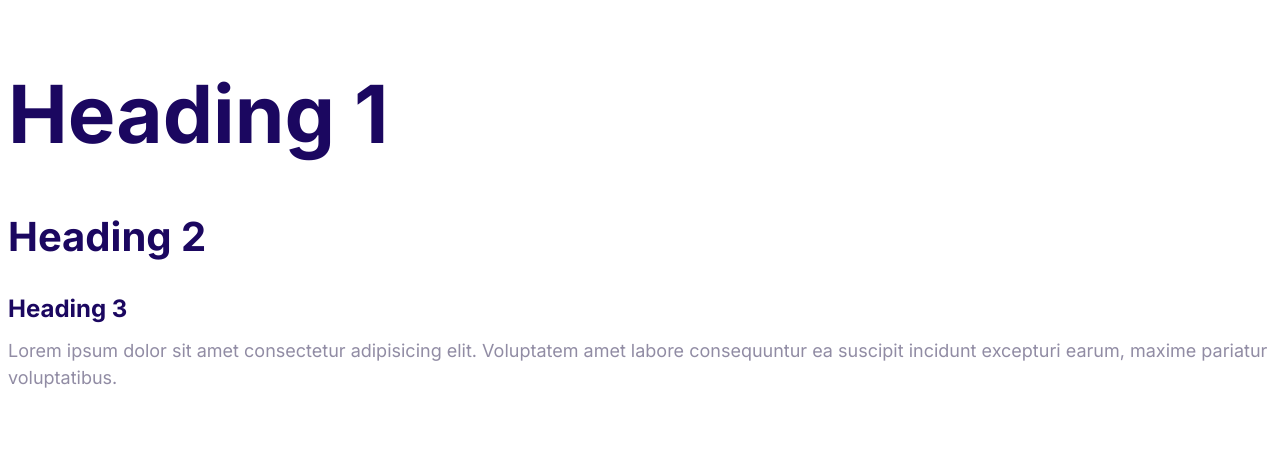
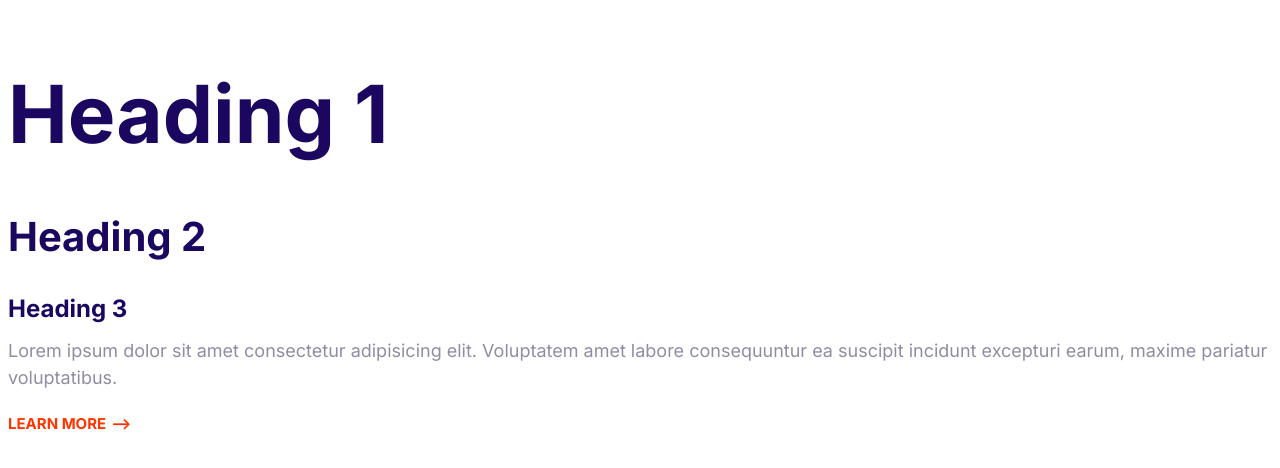
Before and after one commit to JoeBuydemDips/website-template, a plain HTML site: page index.html in a window 1280 px wide. Drawn offline with Linux system fonts and the light colour scheme.

Commit message:
Build the arrow link component.

```diff
--- a/CSS/style.css
+++ b/CSS/style.css
@@ -1,3 +1,4 @@
+/* Define colors */
 :root {
   --color-primary: #2584ff;
   --color-secondary: #00d9ff;
@@ -6,6 +7,8 @@
   --color-body: #918ca4;
 }
 
+/*----------------------------------------------------------*/
+/* Typography */
 html {
   /* 62.5% of 16px = 10px*/
   font-size: 62.5%;
@@ -56,3 +59,32 @@ p {
     font-size: 2.4rem;
   }
 }
+
+/*----------------------------------------------------------*/
+/* Links */
+a {
+  text-decoration: none; /* Links don't have an underline*/
+}
+
+.link-arrow {
+  color: var(--color-accent);
+  text-transform: uppercase;
+  font-size: 2rem;
+  font-weight: bold;
+}
+
+.link-arrow::after {
+  content: "-->";
+  margin-left: 5px; /*absolute reference*/
+  transition: margin 0.15s; /* margin property */
+}
+
+.link-arrow:hover::after {
+  margin-left: 10px;
+}
+
+@media screen and (min-width: 1024px) {
+  .link-arrow {
+    font-size: 1.5rem;
+  }
+}
--- a/index.html
+++ b/index.html
@@ -23,5 +23,7 @@
       labore consequuntur ea suscipit incidunt excepturi earum, maxime pariatur
       voluptatibus.
     </p>
+
+    <a href="#" class="link-arrow">Learn More</a>
   </body>
 </html>
```
Also changed, not shown: components/links.html (added, +1 -0 lines).
